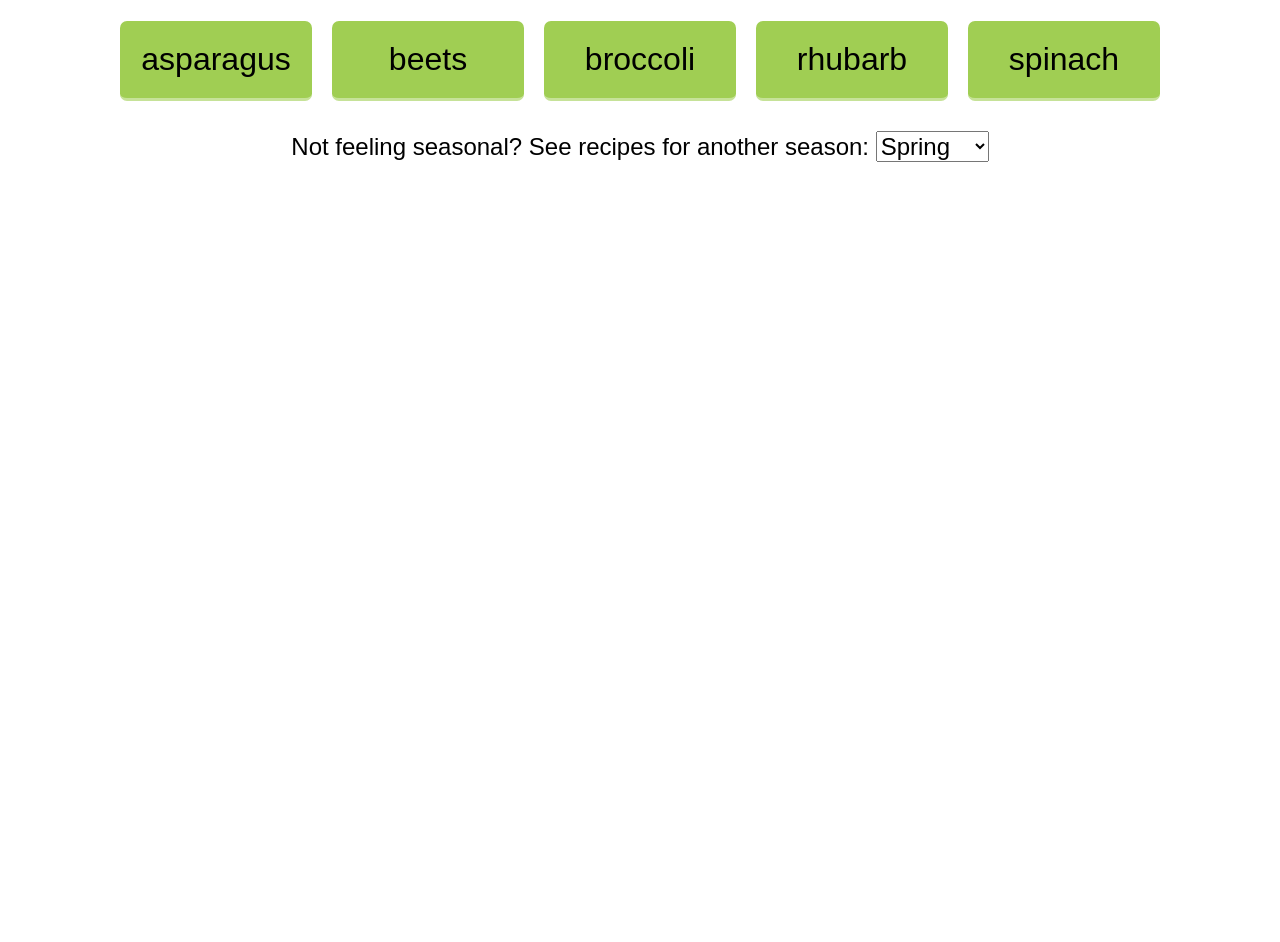
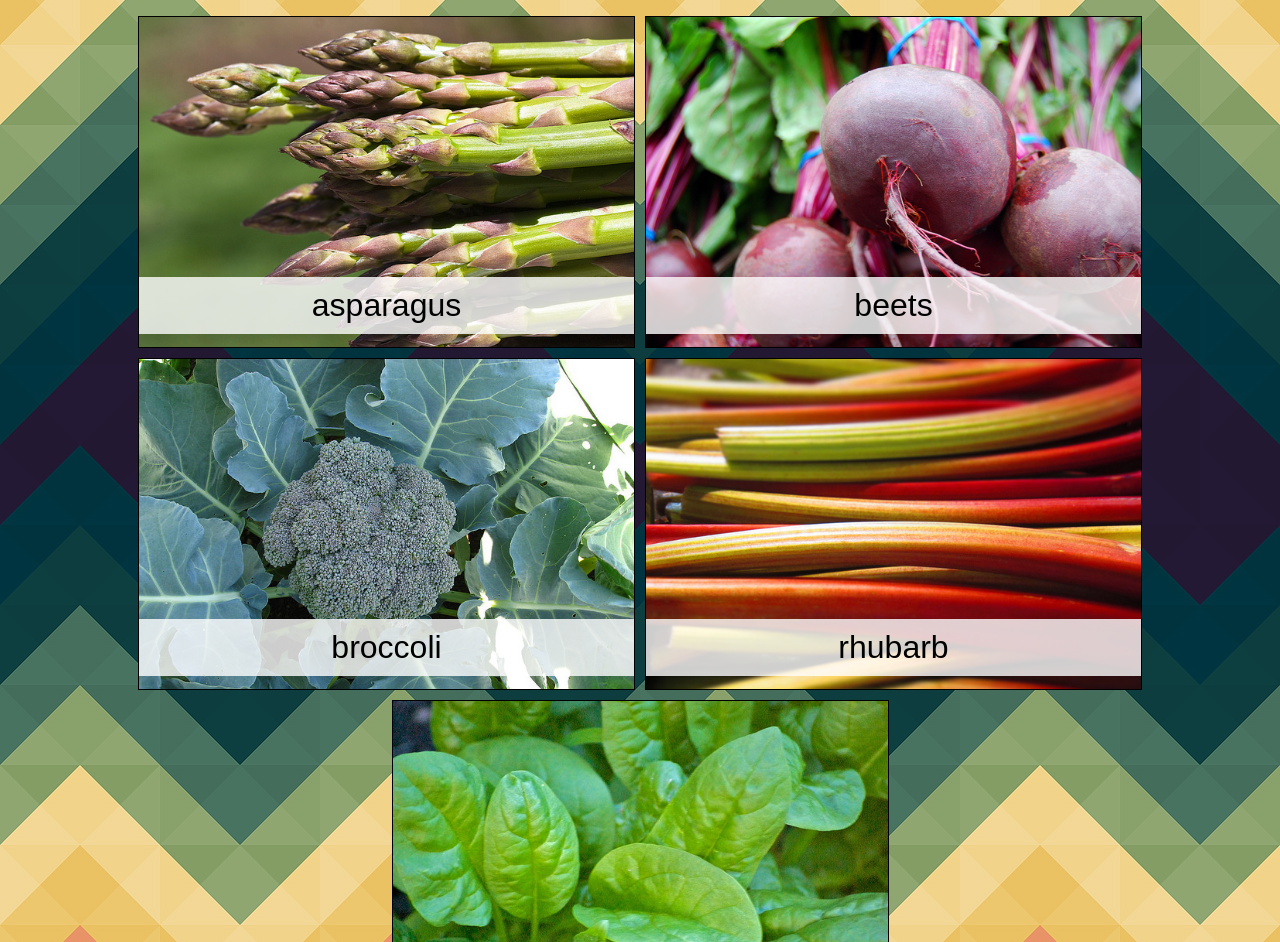
Before and after one commit to qlaire/well-seasoned, a plain HTML site: page index.html in a window 1280 px wide. Shown: the part 275-1217 px from the top of the page. Before the commit the page ends 800 px from the top, so only its background shows below. Drawn offline with nearby package versions, Linux system fonts and the light colour scheme; a web font is replaced by a local one.

Commit message:
Add background image, images for produce, reformat so produce is populated in divs with buttons instead of just buttons

```diff
--- a/css/style.css
+++ b/css/style.css
@@ -1,11 +1,16 @@
 body {
   background: white;
   font-family: 'Tenali Ramakrishna', sans-serif;
+  background-image: url("../images/kale_bgrd.jpg");
 }
 
 .wrapper {
+  margin-top: 0;
   margin: 0 auto;
   width: 100%;
+}
+
+.main {
   text-align: center;
 }
 
@@ -46,46 +51,59 @@ form {
 }
 
 
+.produce {
+  max-width: 1100px;
+  text-align: center;
+  margin: 0 auto;
+}
+
 .produce button {
-  margin: 10px;
+  margin-top: 260px;
   font-size: 2em;
-  padding: 20px;
-  border-radius: 7px;
+  padding: 10px;
+  width: 100%;
+  background-color: rgba(255, 255, 255, .8);
+  border: none;
 
 }
 
-.spring {
-  background: #A0CE53;
-  border: none;
-  border-bottom: 3px solid #C6E298;
-  width: 15%;
+.display_produce {
+  width: 45%;
+  border: solid black 1px;
+  display: inline-block;
+  height: 330px;
+  background-size: 100%;
+  margin: 5px;
 }
 
-.summer {
-  background: #EE0000;
-  border: none;
-  border-bottom: 3px solid #F68080;
-  width: 15%;
+#asparagus_pic {
+  background-image: url("../images/asparagus.jpg");
 }
 
-.fall {
-  background: orange;
-  border: none;
-  border-bottom: 3px solid #FFC966;
-  width: 20%;
+#beets_pic {
+  background-image: url("../images/beets.jpg");
 }
 
-.winter {
-  background: #D6FFAC;
-  border: none;
-  border-bottom: 3px solid #E8FFD1;
-  width: 20%;
+#broccoli_pic {
+  background-image: url("../images/broccoli.jpg");
 }
+
+#rhubarb_pic {
+  background-image: url("../images/rhubarb.jpg");
+}
+
+#spinach_pic {
+  background-image: url("../images/spinach.jpg");
+}
+
+
 
 .recipe {
   max-width: 80%;
   margin: 0 auto;
   font-size: 1.6em;
+  clear: both;
+  background-color: rgba(255, 255, 255, .6);
 }
 
 .recipe h1 {
@@ -97,6 +115,7 @@ form {
 .ingredients {
   width: 40%;
   float: left;
+  margin-left: 20px;
 }
 
 .preparation {
@@ -106,6 +125,11 @@ form {
 
 .recipe p {
   clear: both;
+  margin-left: 20px;
+}
+
+.recipe h3 {
+  margin-left: 20px;
 }
 
 div#broccoli, div#asparagus, div#beets, div#rhubarb, div#spinach, div#carrots, div#cucumbers, div#tomatoes, div#greenbeans, div#sweetcorn, div#daikon, div#sweetpotatoes, div#apples, div#Brusselssprouts, div#fennel, div#cabbage, div#kale, div#leeks, div#parsnips, div#wintersquash {
--- a/js/index.js
+++ b/js/index.js
@@ -33,7 +33,7 @@ function make_buttons(seasonal_produce) {
   $('.produce').html("");
   for (var i = 0; i < seasonal_produce.length; i++) {
   prod_id = seasonal_produce[i].replace(/\s+/g, '');
-  $('.produce').append('<button id="' + prod_id + '">' + seasonal_produce[i] + '</button>');
+  $('.produce').append('<div class="display_produce" id="' + prod_id + '_pic"> <button id="' + prod_id + '">' + seasonal_produce[i] + '</button> </div>');
   $('button').blur();
   }
 }
@@ -42,22 +42,18 @@ function populate_produce() {
   switch(season) {
     case "Spring":
       make_buttons(spring_produce);
-      $('.produce>button').attr('class', 'spring');
       $('#season').html("Spring");
       break;
     case "Summer":
       make_buttons(summer_produce);
-      $('.produce>button').attr('class', 'summer');
       $('#season').html("Summer");
       break;
     case "Fall":
       make_buttons(fall_produce);
-      $('.produce>button').attr('class', 'fall');
       $('#season').html("Fall");
       break;
     case "Winter":
       make_buttons(winter_produce);
-      $('.produce>button').attr('class', 'winter');
       $('#season').html("Winter");
       break;
   }
```
Also changed, not shown: index.html (+3 -1 lines), images/asparagus.jpg (added), images/beets.jpg (added), images/broccoli.jpg (added), images/kale_bgrd.jpg (added), images/rhubarb.jpg (added), images/spinach.jpg (added).
